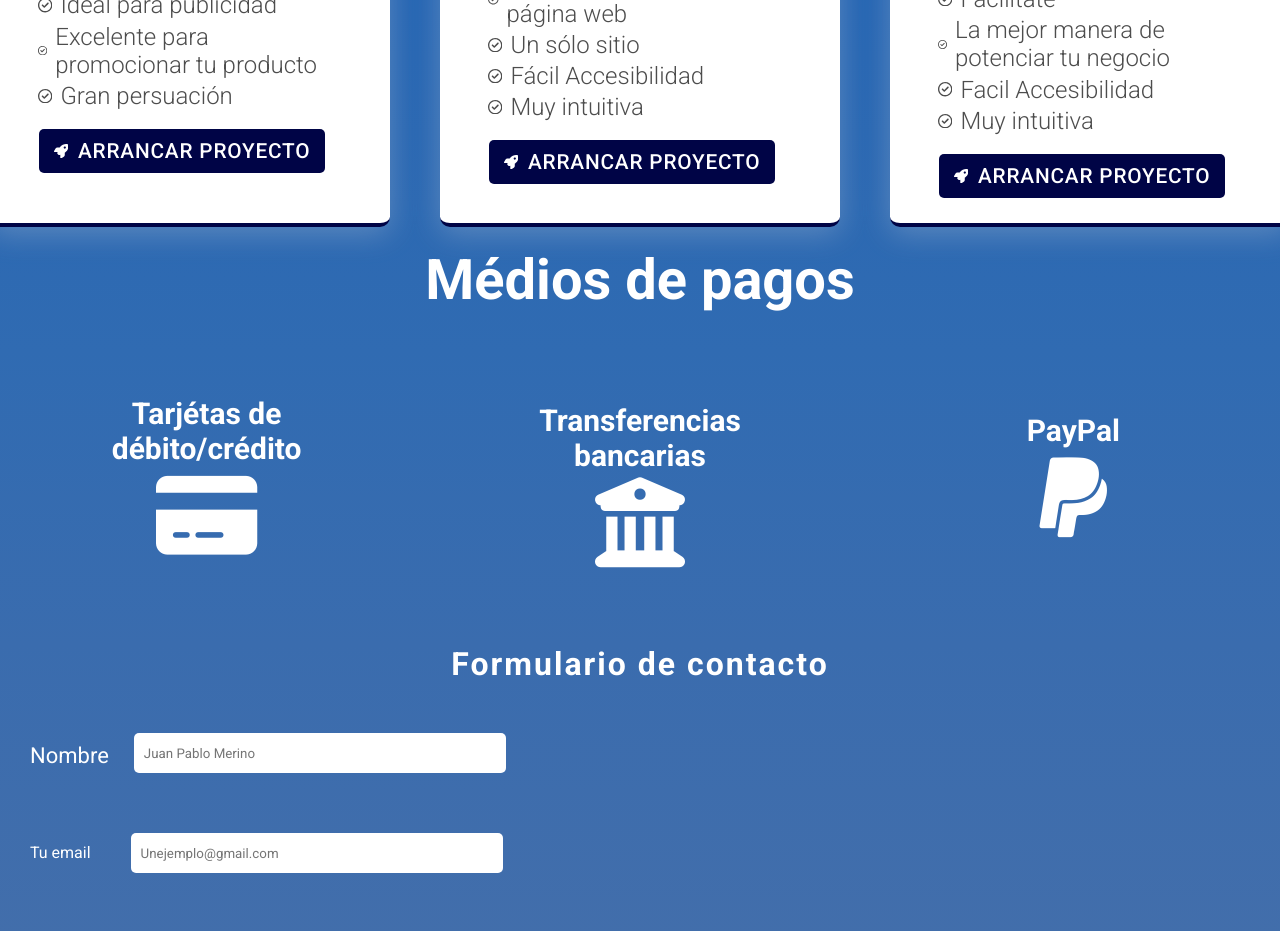
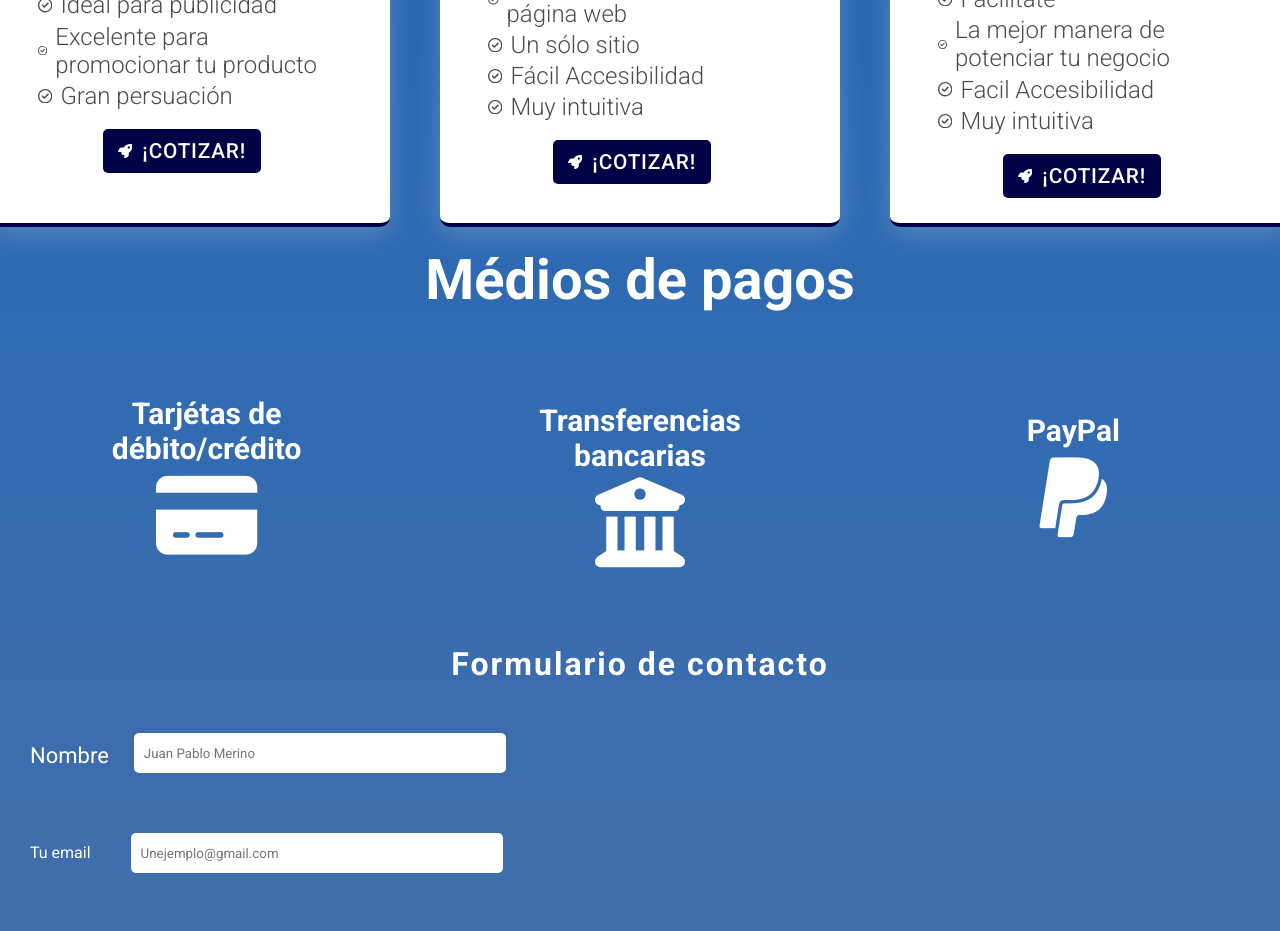
Before and after one commit to Juampishh/-WebDev-, a React (Vite) app: page / in a window 1280 px wide. Shown: the part 1700-2631 px from the top of the page. Built offline with nearby package versions, Linux system fonts and the light colour scheme.

Commit message:
agregue top a card de mas informacion

```diff
--- a/src/components/Header/Navbar.jsx
+++ b/src/components/Header/Navbar.jsx
@@ -11,8 +11,8 @@ function Navbar() {
 	const [open, setOpen] = useState(false);
 	//Creamos la función para controlar el estado del menu
 	const openMenu = () => {
-		// Si el estado "open" es verdadero, significa que el menu está abierto y debe ser cerrado
-		// Por lo tanto cambiamos el estado a falso
+		// Si el estado no está "open" es falso, significa que el menu está cerrado y puede ser abierto
+		// Por lo tanto cambiamos el estado a Verdadero.
 		setOpen(!open);
 	};
 
--- a/src/components/Header/NavbarStyled.js
+++ b/src/components/Header/NavbarStyled.js
@@ -141,7 +141,7 @@ export const NavbarCardsStyled = styled.div`
   position: absolute;
   z-index: 4;
   right: 6%;
-  top: 14%;
+  top: 80%;
   border-radius: 10px;
   color: #fff;
   padding: 20px;
@@ -183,7 +183,7 @@ export const NavbarCardsStyled = styled.div`
 
   @media (max-width: 800px) {
     left: 16%;
-    top: 22%;
+    top: 140%;
   }
 
   @media (max-width: 500px) {
--- a/src/components/Price/Price.jsx
+++ b/src/components/Price/Price.jsx
@@ -72,7 +72,7 @@ function Price() {
               >
                 <path d="M156.6 384.9L125.7 353.1C117.2 345.5 114.2 333.1 117.1 321.8C120.1 312.9 124.1 301.3 129.8 288H24C15.38 288 7.414 283.4 3.146 275.9C-1.123 268.4-1.042 259.2 3.357 251.8L55.83 163.3C68.79 141.4 92.33 127.1 117.8 127.1H200C202.4 124 204.8 120.3 207.2 116.7C289.1-4.07 411.1-8.142 483.9 5.275C495.6 7.414 504.6 16.43 506.7 28.06C520.1 100.9 516.1 222.9 395.3 304.8C391.8 307.2 387.1 309.6 384 311.1V394.2C384 419.7 370.6 443.2 348.7 456.2L260.2 508.6C252.8 513 243.6 513.1 236.1 508.9C228.6 504.6 224 496.6 224 488V380.8C209.9 385.6 197.6 389.7 188.3 392.7C177.1 396.3 164.9 393.2 156.6 384.9V384.9zM384 167.1C406.1 167.1 424 150.1 424 127.1C424 105.9 406.1 87.1 384 87.1C361.9 87.1 344 105.9 344 127.1C344 150.1 361.9 167.1 384 167.1z"></path>
               </svg>
-              <span>ARRANCAR PROYECTO</span>
+              <span>¡COTIZAR!</span>
             </a>
           </div>
         </div>
@@ -134,7 +134,7 @@ function Price() {
               >
                 <path d="M156.6 384.9L125.7 353.1C117.2 345.5 114.2 333.1 117.1 321.8C120.1 312.9 124.1 301.3 129.8 288H24C15.38 288 7.414 283.4 3.146 275.9C-1.123 268.4-1.042 259.2 3.357 251.8L55.83 163.3C68.79 141.4 92.33 127.1 117.8 127.1H200C202.4 124 204.8 120.3 207.2 116.7C289.1-4.07 411.1-8.142 483.9 5.275C495.6 7.414 504.6 16.43 506.7 28.06C520.1 100.9 516.1 222.9 395.3 304.8C391.8 307.2 387.1 309.6 384 311.1V394.2C384 419.7 370.6 443.2 348.7 456.2L260.2 508.6C252.8 513 243.6 513.1 236.1 508.9C228.6 504.6 224 496.6 224 488V380.8C209.9 385.6 197.6 389.7 188.3 392.7C177.1 396.3 164.9 393.2 156.6 384.9V384.9zM384 167.1C406.1 167.1 424 150.1 424 127.1C424 105.9 406.1 87.1 384 87.1C361.9 87.1 344 105.9 344 127.1C344 150.1 361.9 167.1 384 167.1z"></path>
               </svg>
-              <span>ARRANCAR PROYECTO</span>
+              <span>¡COTIZAR!</span>
             </a>
           </div>
         </div>
@@ -195,7 +195,7 @@ function Price() {
               >
                 <path d="M156.6 384.9L125.7 353.1C117.2 345.5 114.2 333.1 117.1 321.8C120.1 312.9 124.1 301.3 129.8 288H24C15.38 288 7.414 283.4 3.146 275.9C-1.123 268.4-1.042 259.2 3.357 251.8L55.83 163.3C68.79 141.4 92.33 127.1 117.8 127.1H200C202.4 124 204.8 120.3 207.2 116.7C289.1-4.07 411.1-8.142 483.9 5.275C495.6 7.414 504.6 16.43 506.7 28.06C520.1 100.9 516.1 222.9 395.3 304.8C391.8 307.2 387.1 309.6 384 311.1V394.2C384 419.7 370.6 443.2 348.7 456.2L260.2 508.6C252.8 513 243.6 513.1 236.1 508.9C228.6 504.6 224 496.6 224 488V380.8C209.9 385.6 197.6 389.7 188.3 392.7C177.1 396.3 164.9 393.2 156.6 384.9V384.9zM384 167.1C406.1 167.1 424 150.1 424 127.1C424 105.9 406.1 87.1 384 87.1C361.9 87.1 344 105.9 344 127.1C344 150.1 361.9 167.1 384 167.1z"></path>
               </svg>
-              <span>ARRANCAR PROYECTO</span>
+              <span>¡COTIZAR!</span>
             </a>
           </div>
         </div>
```
